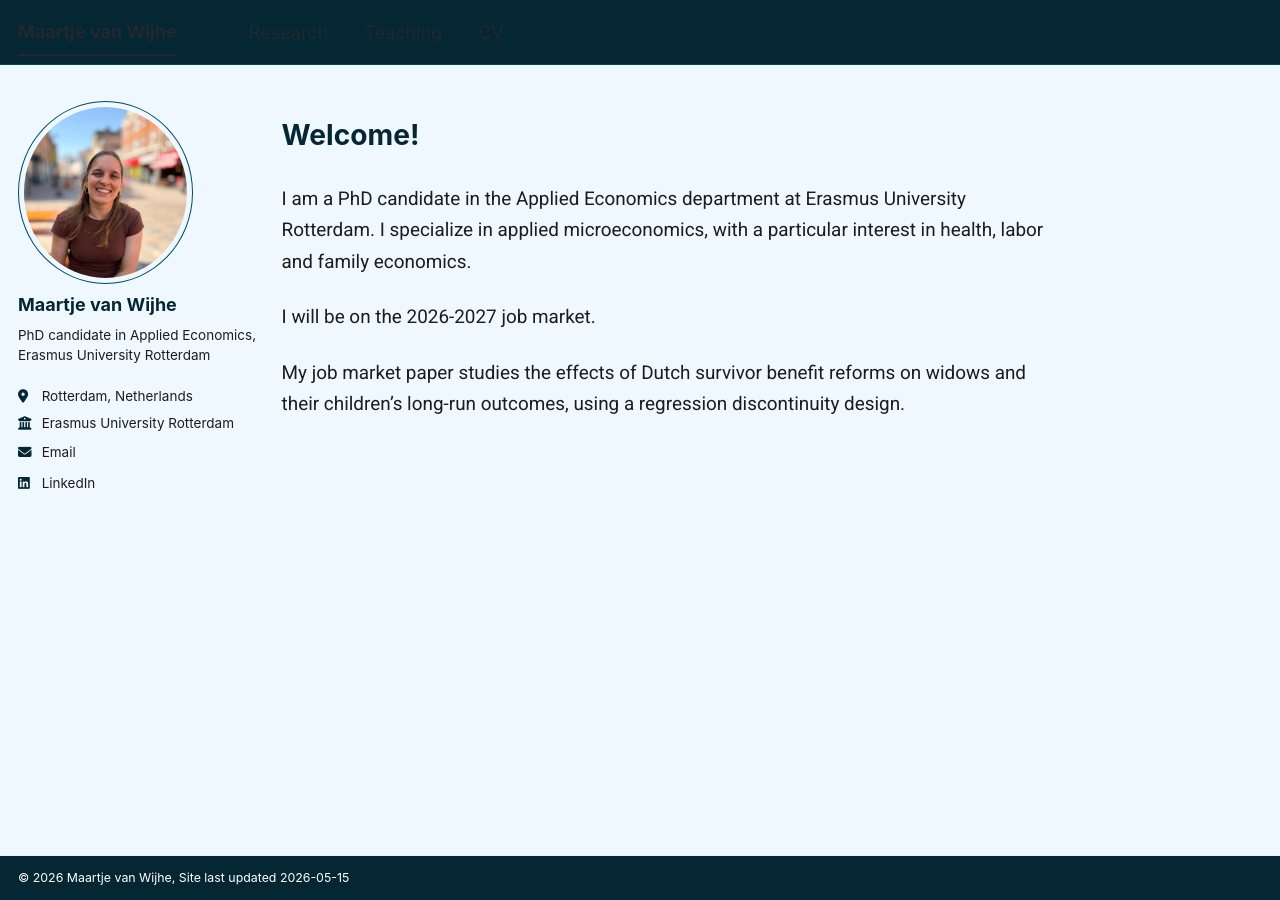
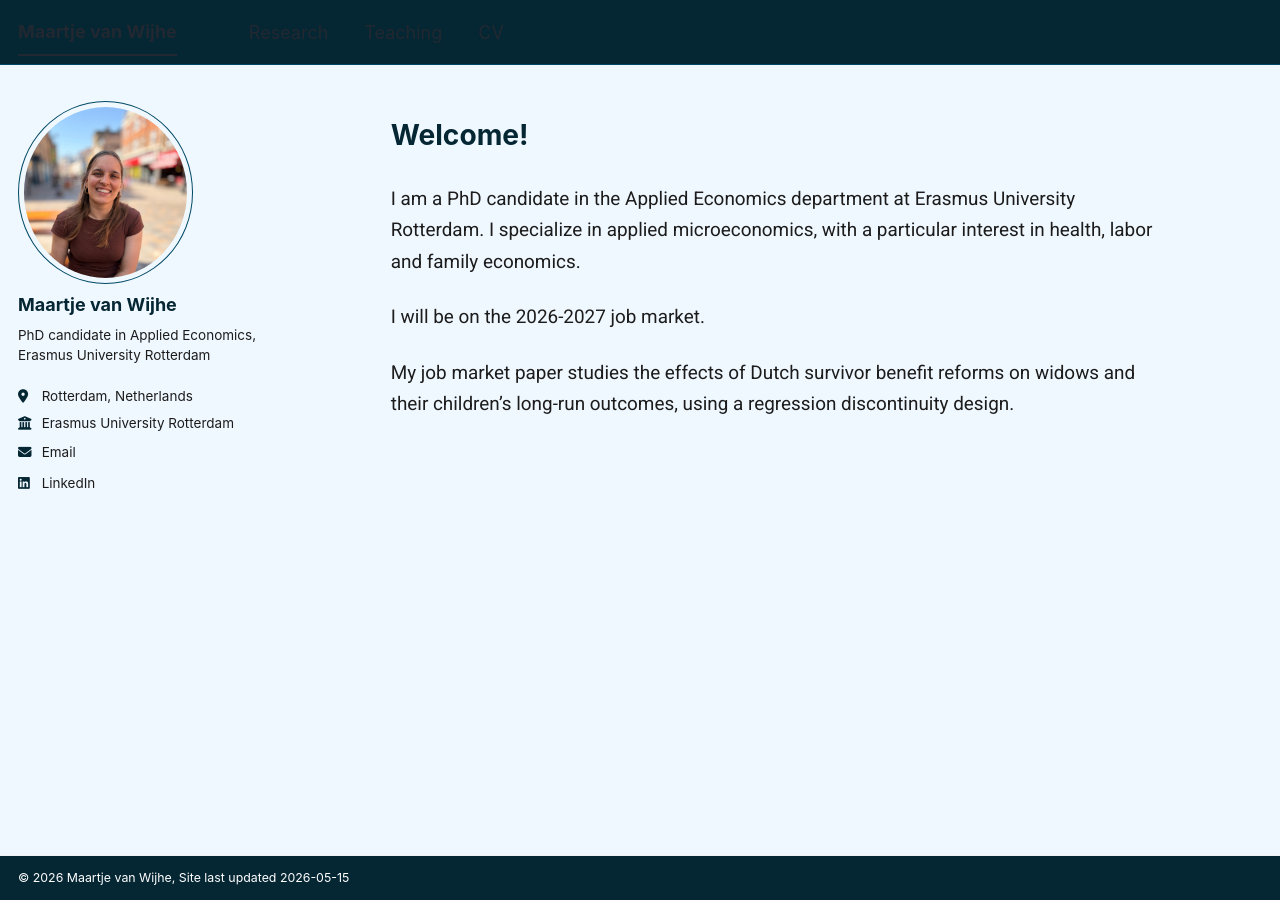
Before and after one commit to Maartjevw23/mywebsite, a Jekyll site: the page built from _pages/about.md, in a window 1280 px wide and 900 px high. Built offline with Jekyll 4.4.1, drawn with Linux system fonts in a browser that asks for light colours; a script bundle is joined from its source files by our own code; library files that are not in the unit come from our copies.

Commit message:
Update main.scss

```diff
--- a/assets/css/main.scss
+++ b/assets/css/main.scss
@@ -88,23 +88,28 @@
 }
 
 .sidebar .author__urls-wrapper li i {
-  color: #052633 !important; /* Iconen in blauw */
+  color: #052633 !important;
 }
 
-/* 5. LAYOUT & UITLIJNING (Desktop) */
+/* 5. LAYOUT & UITLIJNING (Fix voor Chrome & Edge uniformiteit) */
 @media (min-width: 64em) {
+  /* Fixeer de sidebar op een vaste breedte */
   .sidebar {
     width: 260px !important;
     position: absolute !important;
     z-index: 10;
   }
 
+  /* Dwing de tekstkolom tot een vaste afstand zodat deze nooit de sidebar overlapt */
   .archive, .page {
-    margin-left: 300px !important;
+    margin-left: 320px !important; /* Verhoogd voor een veilige buffer in alle browsers */
     display: block !important;
+    padding-top: 0 !important;
+    float: none !important;
+    clear: both !important;
   }
 
-  /* De standaard-titel begint bovenaan op Research/Teaching/CV */
+  /* Standaard startpunt titel voor Research/Teaching/CV */
   .page__title {
     margin-top: 0 !important;
     padding-top: 0 !important;
@@ -112,7 +117,7 @@
   }
 }
 
-/* Naam linksboven uitlijnen */
+/* Naam linksboven uitlijnen boven de foto */
 .masthead__inner {
   max-width: 1280px !important;
   margin-left: auto !important;
@@ -120,13 +125,12 @@
   padding-left: 1.5em !important;
 }
 
-/* 6. SPECIFIEKE HOME-PAGINA FIX (De "Enters") */
-/* Dit werkt alleen als je 'classes: homepage-layout' in about.md hebt gezet */
+/* 6. SPECIFIEKE HOME-PAGINA FIX (De "Enters" voor Welcome) */
 .homepage-layout .page__content,
 .homepage-layout .page__title {
-  margin-top: 4em !important; /* Dit creëert de witruimte boven Welcome */
+  margin-top: 4em !important;
 }
 
 .homepage-layout .page__title {
-  margin-bottom: 1.2em !important; /* Ruimte tussen Welcome en de tekst */
+  margin-bottom: 1.2em !important;
 }
```
